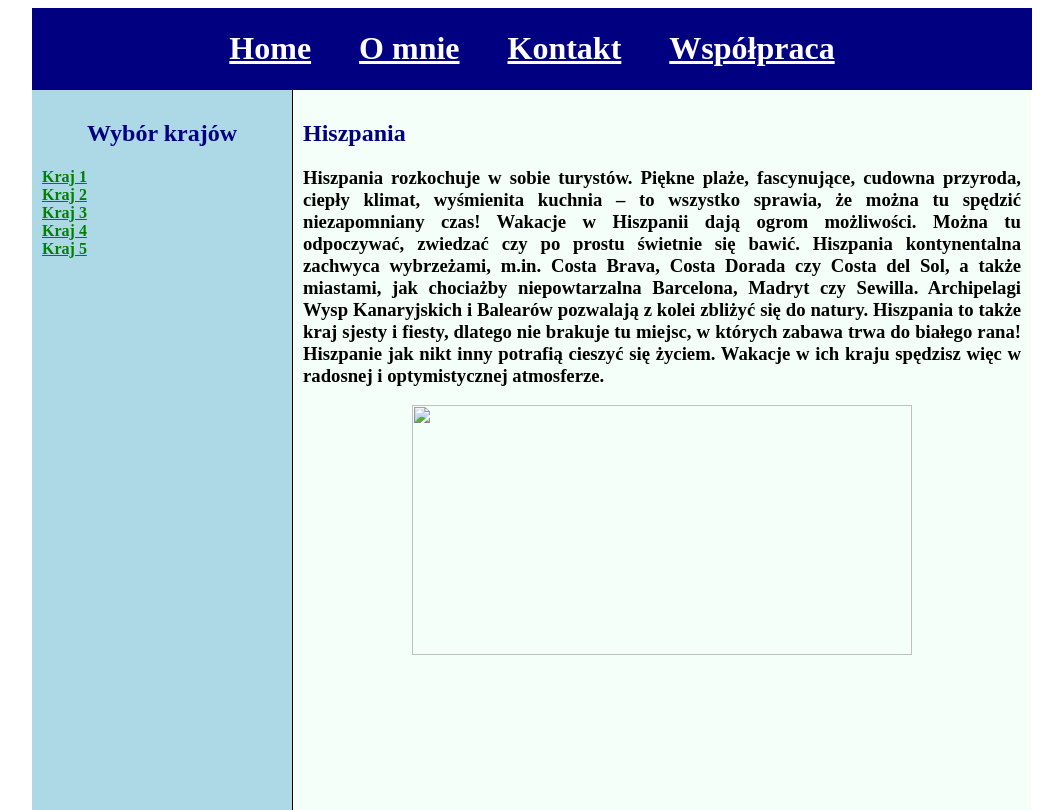
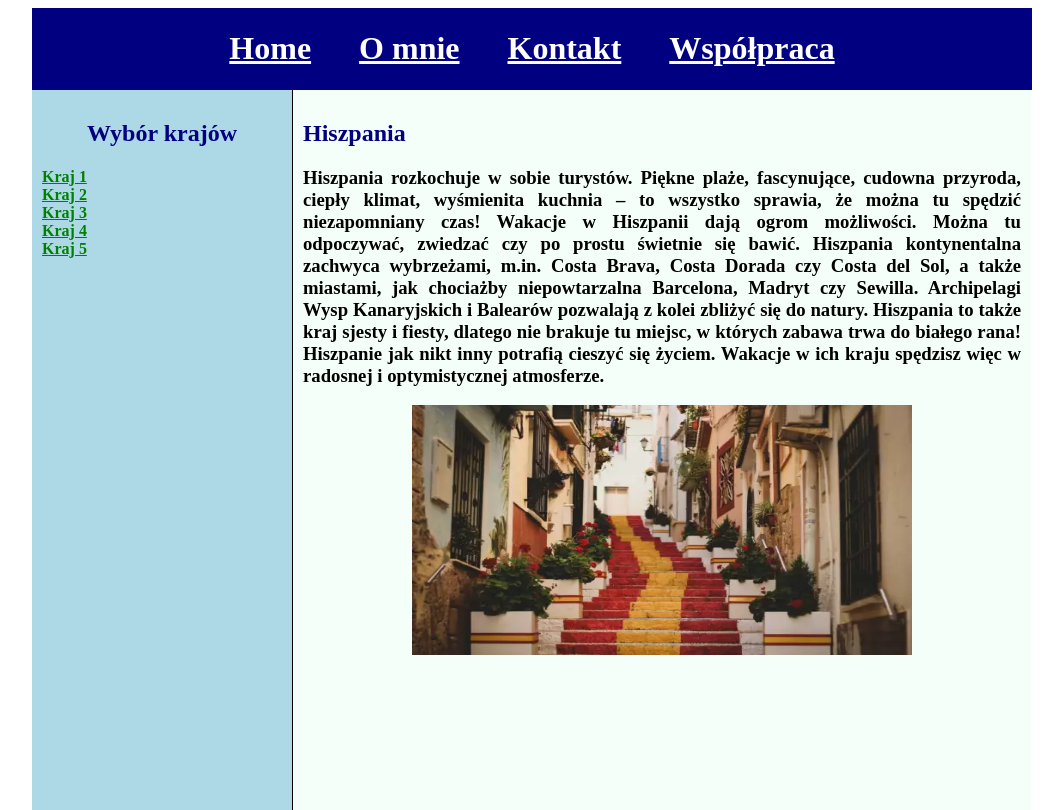
Before and after one commit to nnorrbii/strona, a plain HTML site: page index.html in a window 1280 px wide. Shown: the whole page, without its empty margins (108-1171 px from the left). Drawn offline with Linux system fonts and the light colour scheme.

Commit message:
Update index.html

```diff
--- a/index.html
+++ b/index.html
@@ -31,7 +31,7 @@ Online HTML, CSS and JavaScript editor to run code online.
 <h2>Hiszpania</h2>
 <h3 align="justify"> Hiszpania rozkochuje w sobie turystów. Piękne plaże, fascynujące, cudowna przyroda, ciepły klimat, wyśmienita kuchnia – to wszystko sprawia, że można tu spędzić niezapomniany czas! Wakacje w Hiszpanii dają ogrom możliwości. Można tu odpoczywać, zwiedzać czy po prostu świetnie się bawić. Hiszpania kontynentalna zachwyca wybrzeżami, m.in. Costa Brava, Costa Dorada czy Costa del Sol, a także miastami, jak chociażby niepowtarzalna Barcelona, Madryt czy Sewilla. Archipelagi Wysp Kanaryjskich i Balearów pozwalają z kolei zbliżyć się do natury. Hiszpania to także kraj sjesty i fiesty, dlatego nie brakuje tu miejsc, w których zabawa trwa do białego rana! Hiszpanie jak nikt inny potrafią cieszyć się życiem. Wakacje w ich kraju spędzisz więc w radosnej i optymistycznej atmosferze.</h3>
   <p align = "center">
-  <img src="hiszpania.jpeg" width="500" height = "250" align="center" />
+  <img src="hiszpania.jpg" width="500" height = "250" align="center" />
   </p>
 
 </div>
```
